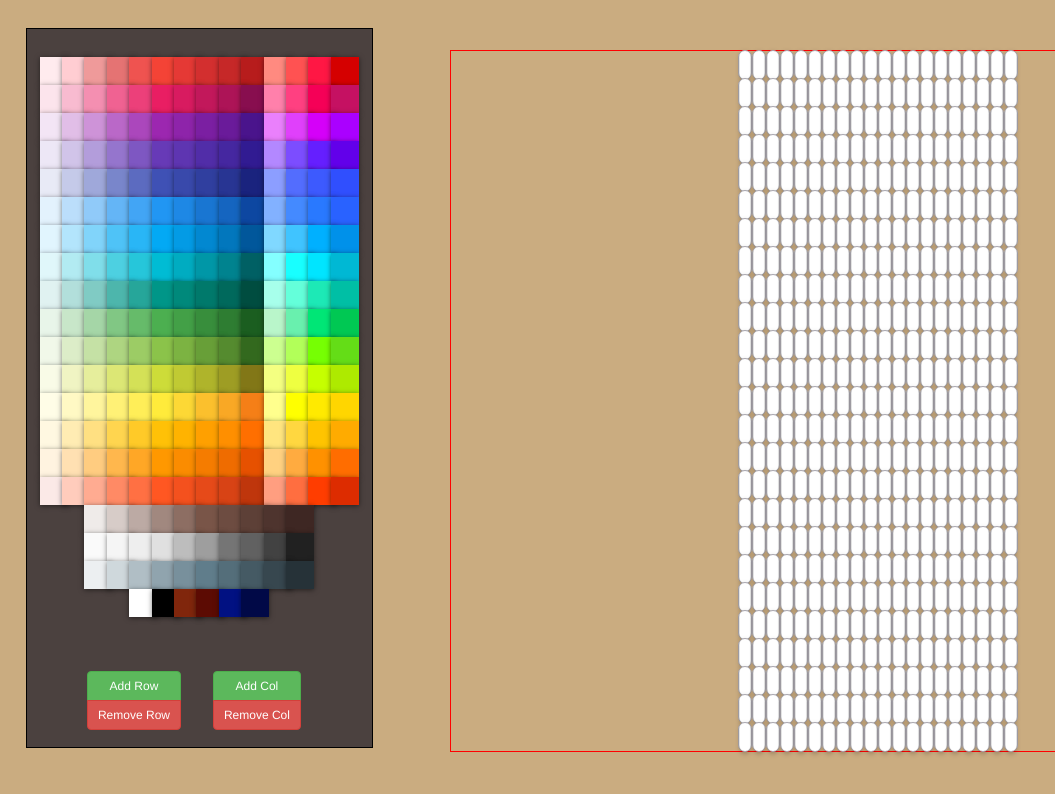
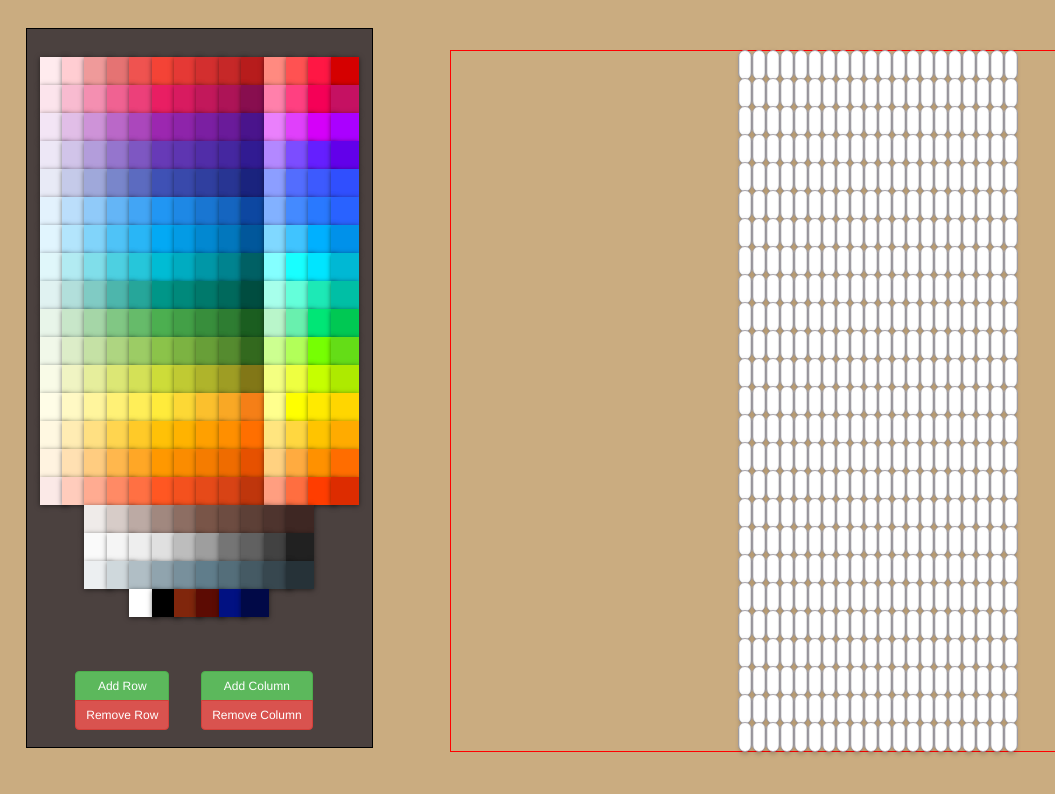
Before and after one commit to jonahpatriarche/beadloom, a plain HTML site: page index.html in a window 1280 px wide. Shown: the top 794 px of the page, without its empty margins (0-1055 px from the left). Drawn offline with Linux system fonts and the light colour scheme.

Commit message:
Altered button text

```diff
--- a/index.html
+++ b/index.html
@@ -33,8 +33,8 @@
             <button class="btn btn-sm btn-danger" ng-click="removeRow()">Remove Row</button>
           </div>
           <div class="btn-group-vertical" role="group" aria-label="">
-            <button id="btn-add-col" class="btn btn-sm btn-success" ng-click="addColumn()">Add Col</button>
-            <button id="btn-remove-col" class="btn btn-sm btn-danger" ng-click="removeColumn()">Remove Col</button>
+            <button id="btn-add-col" class="btn btn-sm btn-success" ng-click="addColumn()">Add Column</button>
+            <button id="btn-remove-col" class="btn btn-sm btn-danger" ng-click="removeColumn()">Remove Column</button>
           </div>
         </div>
       </div>
```
